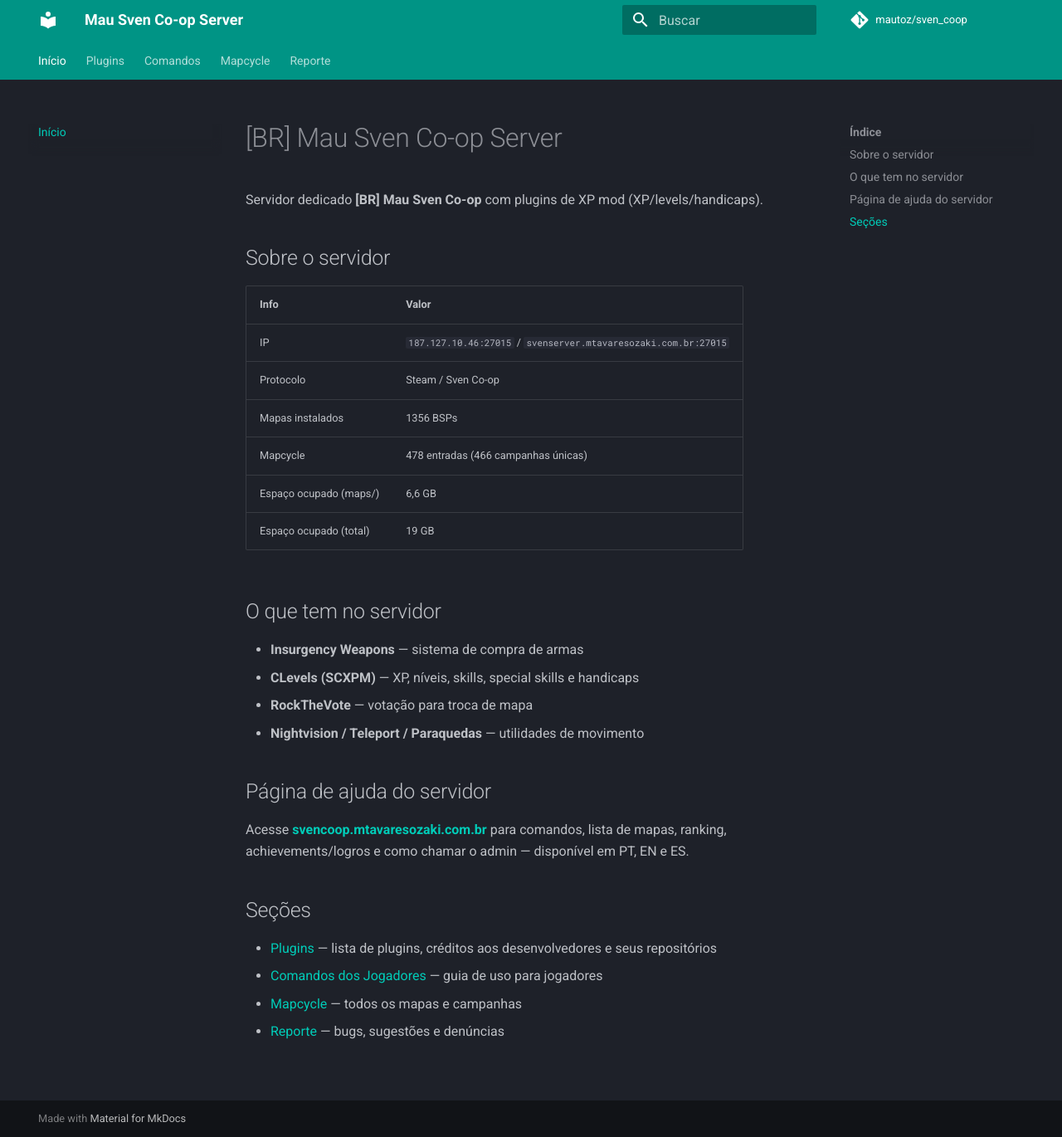
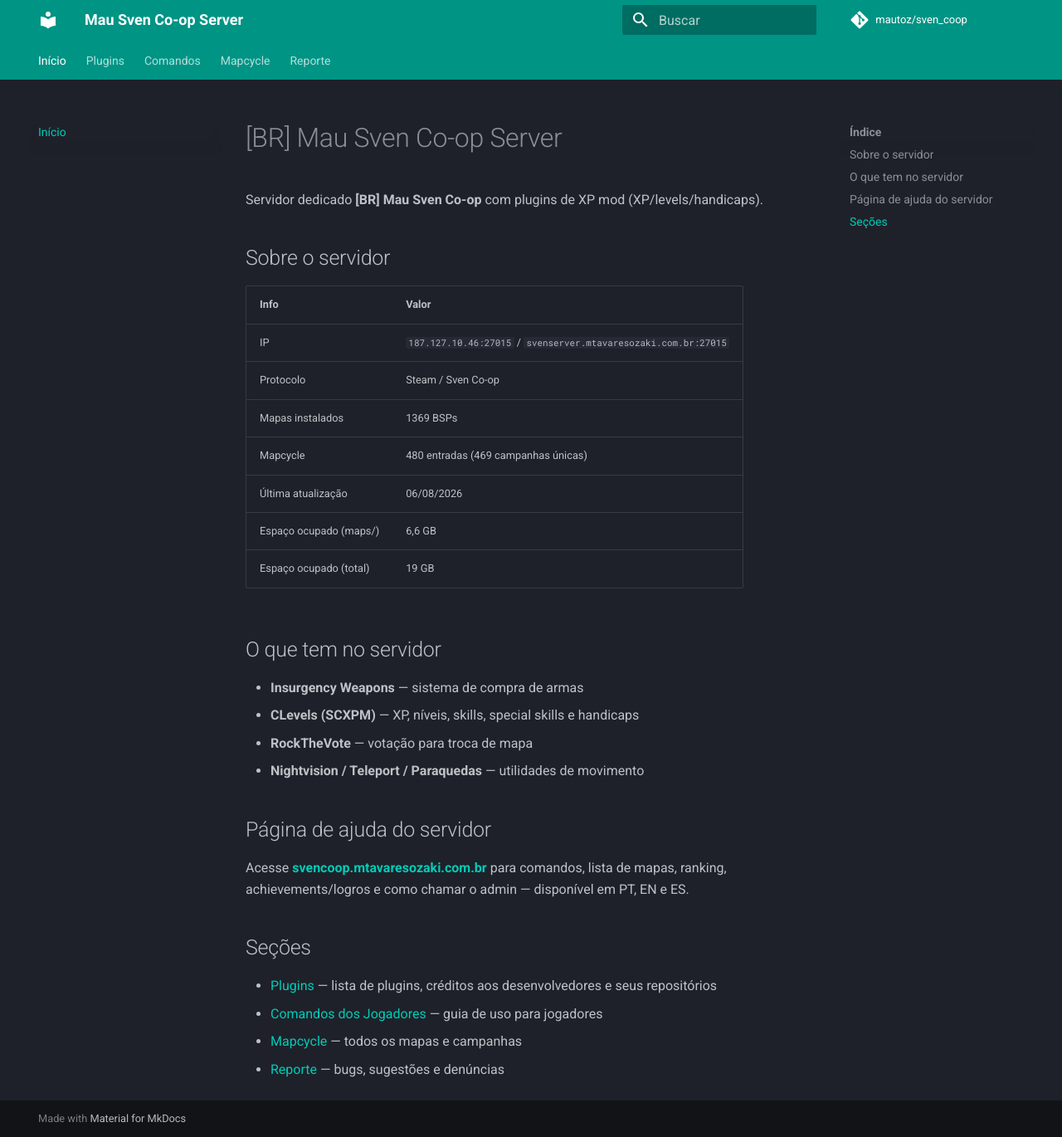
Before and after one commit to mautoz/sven_coop, an MkDocs documentation site: the page built from docs/index.md, in a window 1280 px wide and 1370 px high. Shown: the whole window at 83% size. Built offline with MkDocs 1.6.1 and Material for MkDocs 9.7.7, drawn with Linux system fonts in a browser that asks for light colours; comment, search, counter and statistics services are not loaded.

Commit message:
Docs: 1369 BSPs, 480 mapcycle, 469 campanhas (06/08/2026)
Add reco, vis01 (10 BSPs), vger2beta1. Fix vger entry (era filho
incorreto, agora standalone). Add lastupdate row to server table.

Co-Authored-By: Claude Sonnet 4.6 <noreply@anthropic.com>

```diff
--- a/docs/index.md
+++ b/docs/index.md
@@ -8,8 +8,9 @@ Servidor dedicado **[BR] Mau Sven Co-op** com plugins de XP mod (XP/levels/handi
 |---|---|
 | IP | `187.127.10.46:27015` / `svenserver.mtavaresozaki.com.br:27015` |
 | Protocolo | Steam / Sven Co-op |
-| Mapas instalados | 1356 BSPs |
-| Mapcycle | 478 entradas (466 campanhas únicas) |
+| Mapas instalados | 1369 BSPs |
+| Mapcycle | 480 entradas (469 campanhas únicas) |
+| Última atualização | 06/08/2026 |
 | Espaço ocupado (maps/) | 6,6 GB |
 | Espaço ocupado (total) | 19 GB |
 
```
Also changed, not shown: docs/mapcycle_campaigns.md (+5 -2 lines).
